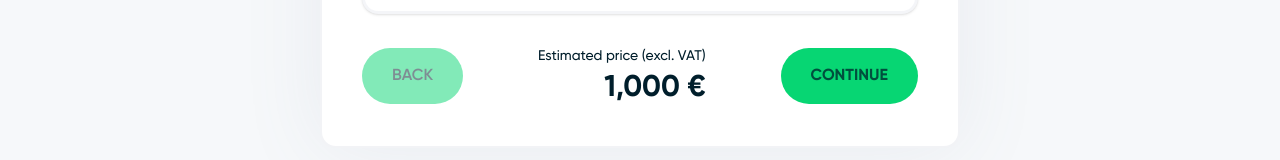
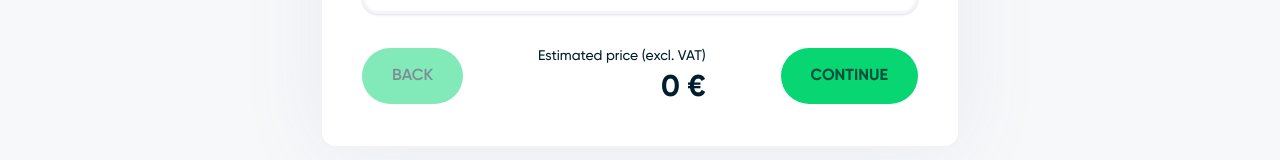
Before and after one commit to roni836/leonlogic, a Next.js app: page /calculator in a window 1280 px wide. Shown: the part 640-800 px from the top of the page. Built offline with nearby package versions, Linux system fonts and the light colour scheme; no server answers.

Commit message:
calculator price updated

```diff
--- a/app/calculator/page.tsx
+++ b/app/calculator/page.tsx
@@ -7,6 +7,7 @@ import Link from 'next/link';
 interface Option {
   label: string;
   description: string;
+  price?: number; // Optional price for options
 }
 
 interface Step {
@@ -18,61 +19,51 @@ const steps: Step[] = [
   {
     title: 'What kind of website do you need?',
     options: [
-      { label: 'Portfolio Website', description: 'Showcase your business.' },
-      { label: 'E-Commerce', description: 'Product management and online ordering' },
-      { label: 'E-Learning', description: 'Sell your knowledge with video courses.' },
-      { label: 'Online Booking', description: 'Ideal for accommodations, transportation or restaurants.' },
-    ],
-  },
-  {
-    title: 'Choose add-ons for your online store',
-    options: [
-      { label: 'Card Pay', description: 'Secure, fast and easy way to pay online.' },
-      { label: 'PDF Invoices', description: 'Automatically generate invoices for purchase orders.' },
-      { label: 'Multicurrency Switcher', description: 'Change currency for global transactions.' },
-      { label: 'Stock Manager', description: 'Easily manage product inventory.' },
-      { label: 'Shipping', description: 'Customers can choose between DPD, Packeta or GLS.' },
+      { label: 'Portfolio Website', description: 'Showcase your business.', price: 2500 },
+      { label: 'E-Commerce', description: 'Product management and online ordering', price: 1500 },
+      { label: 'E-Learning', description: 'Sell your knowledge with video courses.', price: 1200 },
+      { label: 'Online Booking', description: 'Ideal for accommodations, transportation or restaurants.', price: 1500 },
     ],
   },
   {
     title: 'How many pages do you need?',
     options: [
-      { label: 'Landing Page', description: 'All content on one page.' },
-      { label: '0-5 Pages', description: 'Home page with up to 4 additional subpages.' },
-      { label: '0-10 Pages', description: 'Home page with up to 9 additional subpages.' },
+      { label: 'Landing Page', description: 'All content on one page.', price: 1200 },
+      { label: '0-5 Pages', description: 'Home page with up to 4 additional subpages.', price: 1500 },
+      { label: '0-10 Pages', description: 'Home page with up to 9 additional subpages.', price: 2000 },
     ],
   },
   {
     title: 'Select the features to be added',
     options: [
-      { label: 'Google Analytics', description: 'Track website traffic and performance.' },
-      { label: 'Multi-language', description: 'Switch between languages. (translations not included)' },
-      { label: 'Online Chat Box', description: 'Allow visitors to chat directly from your website.' },
+      { label: 'Google Analytics', description: 'Track website traffic and performance.', price: 300 },
+      { label: 'Multi-language', description: 'Switch between languages. (translations not included)', price: 500 },
+      { label: 'Online Chat Box', description: 'Allow visitors to chat directly from your website.', price: 400 },
       { label: 'Search Field', description: 'Quickly find pages, posts or products.' },
-      { label: 'Contact Form', description: 'Simple name, phone, email and message entry form.' },
-      { label: 'Advanced Form', description: 'Form with special fields or features.' },
+      { label: 'Contact Form', description: 'Simple name, phone, email and message entry form.', price: 200 },
+      { label: 'Advanced Form', description: 'Form with special fields or features.', price: 400 },
     ],
   },
   {
     title: 'Get better Google search results',
     options: [
-      { label: 'Homepage SEO', description: 'Improves search rankings for homepage.' },
-      { label: 'I don\'t need this service', description: 'Your website will not be easily searchable in Google.' },
+      { label: 'Homepage SEO', description: 'Improves search rankings for homepage.', price: 300 },
+      { label: 'I don\'t need this service', description: 'Your website will not be easily searchable in Google.', price: 1500 },
     ],
   },
   {
     title: 'You will probably need these...',
     options: [
-      { label: 'Privacy Policy', description: 'Ensures that user data is protected.' },
-      { label: 'Cookie Policy', description: 'Tracks user preferences and browsing behavior.' },
+      { label: 'Privacy Policy', description: 'Ensures that user data is protected.', price: 200 },
+      { label: 'Cookie Policy', description: 'Tracks user preferences and browsing behavior.', price: 200 },
     ],
   },
   {
     title: 'When would you like to launch?',
     options: [
-      { label: 'Delivery in 4-8 weeks', description: 'Standard delivery.' },
-      { label: 'Delivery in 3-4 weeks', description: 'Expedited delivery.' },
-      { label: 'Delivery in 1-2 weeks', description: 'Express delivery.' },
+      { label: 'Delivery in 4-8 weeks', description: 'Standard delivery.', price: 100 },
+      { label: 'Delivery in 3-4 weeks', description: 'Expedited delivery.', price: 300 },
+      { label: 'Delivery in 1-2 weeks', description: 'Express delivery.', price: 500 },
     ],
   },
 ];
@@ -150,56 +141,23 @@ export default function CalculatorPage() {
   const nextStep = () => setStep((s) => Math.min(s + 1, steps.length));
   const prevStep = () => setStep((s) => Math.max(s - 1, 0));
 
-  // Calculate price based on selections
+  // Calculate price dynamically from steps data
   const calculatePrice = () => {
-    let basePrice = 1000;
+    let totalPrice = 0; // Start from zero or any base price if needed
 
-    // Add price for each selection
     Object.keys(selected).forEach(stepKey => {
       const stepIndex = parseInt(stepKey);
       const optionIndex = selected[stepIndex];
+      const selectedOption = steps[stepIndex]?.options[optionIndex];
 
-      // Add different prices based on step
-      switch(stepIndex) {
-        case 0: // Website type
-          switch(optionIndex) {
-            case 0: basePrice += 500; break; // Portfolio
-            case 1: basePrice += 1200; break; // E-Commerce
-            case 2: basePrice += 800; break; // E-Learning
-            case 3: basePrice += 600; break; // Online Booking
-          }
-          break;
-        case 1: // Add-ons
-          basePrice += optionIndex * 200; // Each addon adds 200
-          break;
-        case 2: // Pages
-          switch(optionIndex) {
-            case 0: basePrice += 200; break; // Landing Page
-            case 1: basePrice += 400; break; // 0-5 Pages
-            case 2: basePrice += 600; break; // 0-10 Pages
-          }
-          break;
-        case 3: // Features
-          basePrice += optionIndex * 150; // Each feature adds 150
-          break;
-        case 4: // SEO
-          if (optionIndex === 0) basePrice += 300; // Homepage SEO
-          break;
-        case 5: // Legal
-          basePrice += optionIndex * 100; // Each legal doc adds 100
-          break;
-        case 6: // Delivery
-          switch(optionIndex) {
-            case 0: basePrice += 0; break; // Standard
-            case 1: basePrice += 500; break; // Expedited
-            case 2: basePrice += 1000; break; // Express
-          }
-          break;
+      if (selectedOption && selectedOption.price) {
+        totalPrice += selectedOption.price;
       }
     });
 
-    return basePrice;
+    return totalPrice;
   };
+
 
   const price = calculatePrice();
 
@@ -215,7 +173,7 @@ export default function CalculatorPage() {
       const optionIndex = selected[stepIndex];
       const selectedOption = steps[stepIndex].options[optionIndex];
 
-      switch(stepIndex) {
+      switch (stepIndex) {
         case 0:
           selections.website_type = selectedOption.label;
           break;
@@ -336,9 +294,9 @@ export default function CalculatorPage() {
               <div className="bg-green-50 border border-green-200 rounded-lg p-4 mb-6">
                 <h3 className="font-semibold text-green-800 mb-2">Your Quote Summary:</h3>
                 <p className="text-green-700">
-                  <strong>Estimated Price:</strong> €{price.toLocaleString()}<br/>
-                  <strong>Website Type:</strong> {selected[0] !== undefined ? steps[0].options[selected[0]].label : 'Not selected'}<br/>
-                  <strong>Pages:</strong> {selected[2] !== undefined ? steps[2].options[selected[2]].label : 'Not selected'}<br/>
+                  <strong>Estimated Price:</strong> €{price.toLocaleString()}<br />
+                  <strong>Website Type:</strong> {selected[0] !== undefined ? steps[0].options[selected[0]].label : 'Not selected'}<br />
+                  <strong>Pages:</strong> {selected[2] !== undefined ? steps[2].options[selected[2]].label : 'Not selected'}<br />
                   <strong>Delivery:</strong> {selected[6] !== undefined ? steps[6].options[selected[6]].label : 'Not selected'}
                 </p>
               </div>
@@ -358,8 +316,8 @@ export default function CalculatorPage() {
                     key={opt.label}
                     className={`w-full flex items-center gap-4 p-6 rounded-2xl border transition-all duration-300 text-left shadow-sm text-primary dark:text-white font-semibold text-lg bg-white dark:bg-[#112C3C] relative
       ${selected[step] === idx
-        ? 'border-[3px] border-secondary shadow-lg'
-        : 'border-[3px] border-[#9199B5]/10 hover:border-secondary/60'}
+                        ? 'border-[3px] border-secondary shadow-lg'
+                        : 'border-[3px] border-[#9199B5]/10 hover:border-secondary/60'}
     `}
                     style={{ boxShadow: selected[step] === idx ? '0 4px 32px 0 rgba(7,214,115,0.10)' : undefined }}
                     onClick={() => handleSelect(idx)}
--- a/components/CalculatorModal.tsx
+++ b/components/CalculatorModal.tsx
@@ -5,6 +5,7 @@ import React, { useState } from 'react';
 interface Option {
   label: string;
   description: string;
+  price?: number;
 }
 
 interface Step {
@@ -16,61 +17,61 @@ const steps: Step[] = [
   {
     title: 'What kind of website do you need?',
     options: [
-      { label: 'Portfolio Website', description: 'Showcase your business.' },
-      { label: 'E-Commerce', description: 'Product management and online ordering' },
-      { label: 'E-Learning', description: 'Sell your knowledge with video courses.' },
-      { label: 'Online Booking', description: 'Ideal for accommodations, transportation or restaurants.' },
+      { label: 'Portfolio Website', description: 'Showcase your business.', price: 2500 },
+      { label: 'E-Commerce', description: 'Product management and online ordering', price: 1500 },
+      { label: 'E-Learning', description: 'Sell your knowledge with video courses.', price: 1200 },
+      { label: 'Online Booking', description: 'Ideal for accommodations, transportation or restaurants.', price: 1500 },
     ],
   },
   {
     title: 'How many pages do you need?',
     options: [
-      { label: 'Landing Page', description: 'All content on one page.' },
-      { label: '0-5 Pages', description: 'Home page with up to 4 additional subpages.' },
-      { label: '0-10 Pages', description: 'Home page with up to 9 additional subpages.' },
+      { label: 'Landing Page', description: 'All content on one page.', price: 1200 },
+      { label: '0-5 Pages', description: 'Home page with up to 4 additional subpages.', price: 1500 },
+      { label: '0-10 Pages', description: 'Home page with up to 9 additional subpages.', price: 2000 },
     ],
   },
   {
     title: 'Select the features to be added',
     options: [
-      { label: 'Google Analytics', description: 'Track website traffic and performance.' },
-      { label: 'Multi-language', description: 'Switch between languages. (translations not included)' },
-      { label: 'Online Chat Box', description: 'Allow visitors to chat directly from your website.' },
+      { label: 'Google Analytics', description: 'Track website traffic and performance.', price: 300 },
+      { label: 'Multi-language', description: 'Switch between languages. (translations not included)', price: 500 },
+      { label: 'Online Chat Box', description: 'Allow visitors to chat directly from your website.', price: 400 },
       { label: 'Search Field', description: 'Quickly find pages, posts or products.' },
-      { label: 'Contact Form', description: 'Simple name, phone, email and message entry form.' },
-      { label: 'Advanced Form', description: 'Form with special fields or features.' },
+      { label: 'Contact Form', description: 'Simple name, phone, email and message entry form.', price: 200 },
+      { label: 'Advanced Form', description: 'Form with special fields or features.', price: 400 },
     ],
   },
   {
     title: 'Get better Google search results',
     options: [
-      { label: 'Homepage SEO', description: 'Improves search rankings for homepage.' },
-      { label: 'I don\'t need this service', description: 'Your website will not be easily searchable in Google.' },
+      { label: 'Homepage SEO', description: 'Improves search rankings for homepage.', price: 300 },
+      { label: 'I don\'t need this service', description: 'Your website will not be easily searchable in Google.', price: 1500 },
     ],
   },
   {
     title: 'You will probably need these...',
     options: [
-      { label: 'Privacy Policy', description: 'Ensures that user data is protected.' },
-      { label: 'Cookie Policy', description: 'Tracks user preferences and browsing behavior.' },
+      { label: 'Privacy Policy', description: 'Ensures that user data is protected.', price: 200 },
+      { label: 'Cookie Policy', description: 'Tracks user preferences and browsing behavior.', price: 200 },
     ],
   },
   {
     title: 'When would you like to launch?',
     options: [
-      { label: 'Delivery in 4-8 weeks', description: 'Standard delivery.' },
-      { label: 'Delivery in 3-4 weeks', description: 'Expedited delivery.' },
-      { label: 'Delivery in 1-2 weeks', description: 'Express delivery.' },
+      { label: 'Delivery in 4-8 weeks', description: 'Standard delivery.', price: 100 },
+      { label: 'Delivery in 3-4 weeks', description: 'Expedited delivery.', price: 300 },
+      { label: 'Delivery in 1-2 weeks', description: 'Express delivery.', price: 500 },
     ],
   },
 ];
 
 const ecommerceAddons = [
-  { label: 'Card Pay', description: 'Secure, fast and easy way to pay online.' },
-  { label: 'PDF Invoices', description: 'Automatically generate invoices for purchase orders.' },
-  { label: 'Multicurrency Switcher', description: 'Change currency for global transactions.' },
-  { label: 'Stock Manager', description: 'Easily manage product inventory.' },
-  { label: 'Shipping', description: 'Customers can choose between DPD, Packeta or GLS.' },
+  { label: 'Card Pay', description: 'Secure, fast and easy way to pay online.', price: 300 },
+  { label: 'PDF Invoices', description: 'Automatically generate invoices for purchase orders.', price: 200 },
+  { label: 'Multicurrency Switcher', description: 'Change currency for global transactions.', price: 250 },
+  { label: 'Stock Manager', description: 'Easily manage product inventory.', price: 400 },
+  { label: 'Shipping', description: 'Customers can choose between DPD, Packeta or GLS.', price: 300 },
 ];
 
 export default function CalculatorModal({ open, onClose }: { open: boolean; onClose: () => void }) {
@@ -91,8 +92,21 @@ export default function CalculatorModal({ open, onClose }: { open: boolean; onCl
   const nextStep = () => setStep((s) => Math.min(s + 1, steps.length));
   const prevStep = () => setStep((s) => Math.max(s - 1, 0));
 
-  // Placeholder price calculation
-  const price = 1000 + Object.keys(selected).length * 900;
+  // Actual price calculation based on selections
+  const price = Object.entries(selected).reduce((total, [stepIndex, optionIndex]) => {
+    const stepIdx = parseInt(stepIndex, 10);
+    const option = steps[stepIdx].options[optionIndex];
+    if (option && option.price) {
+      total += option.price;
+    }
+    return total;
+  }, 0) + addons.reduce((total, addonIdx) => {
+    const addon = ecommerceAddons[addonIdx];
+    if (addon && addon.price) {
+      total += addon.price;
+    }
+    return total;
+  }, 0);
 
   return (
     <div className="fixed inset-0 z-[9999] flex items-center justify-center bg-black/40 backdrop-blur-lg">
```
Lines whose indentation alone changed are shown as unchanged.
